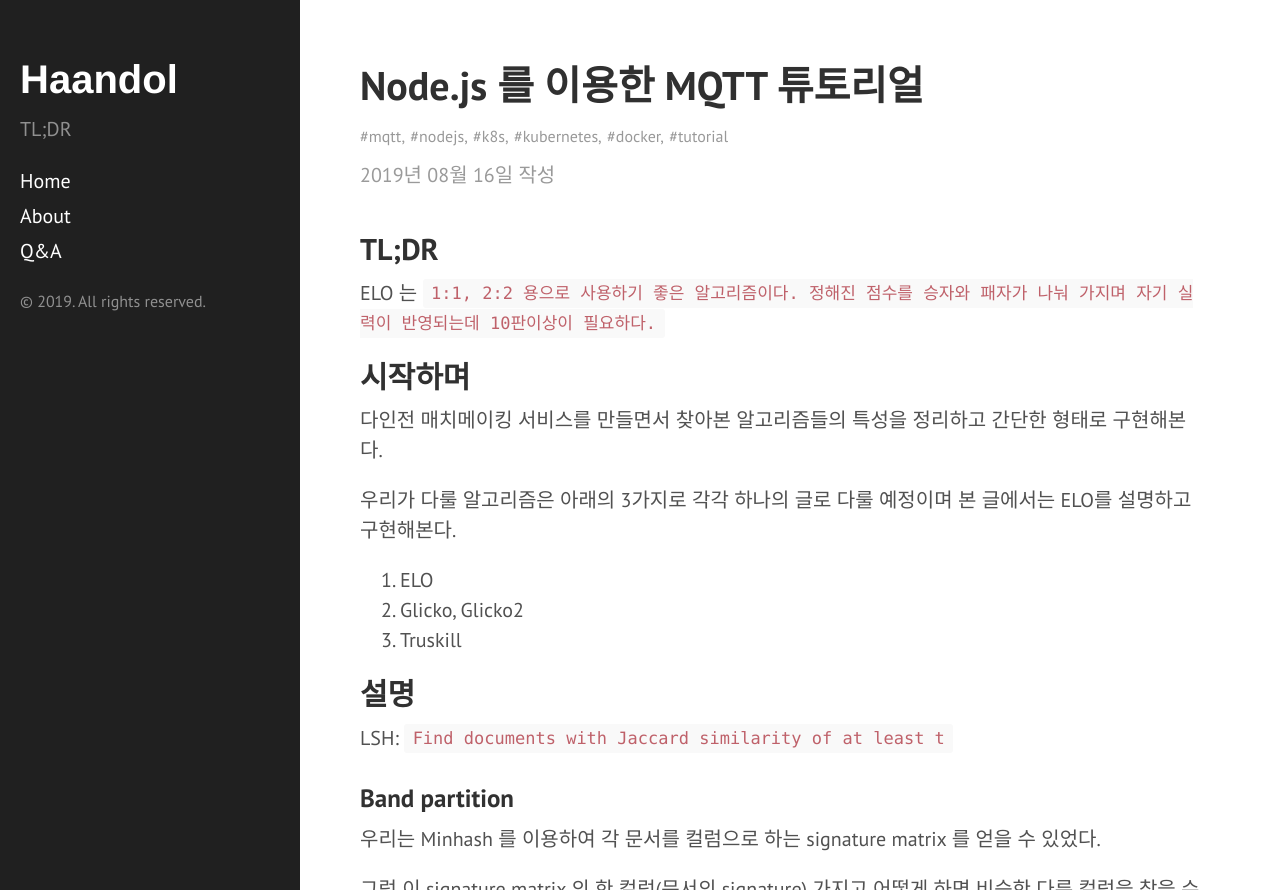
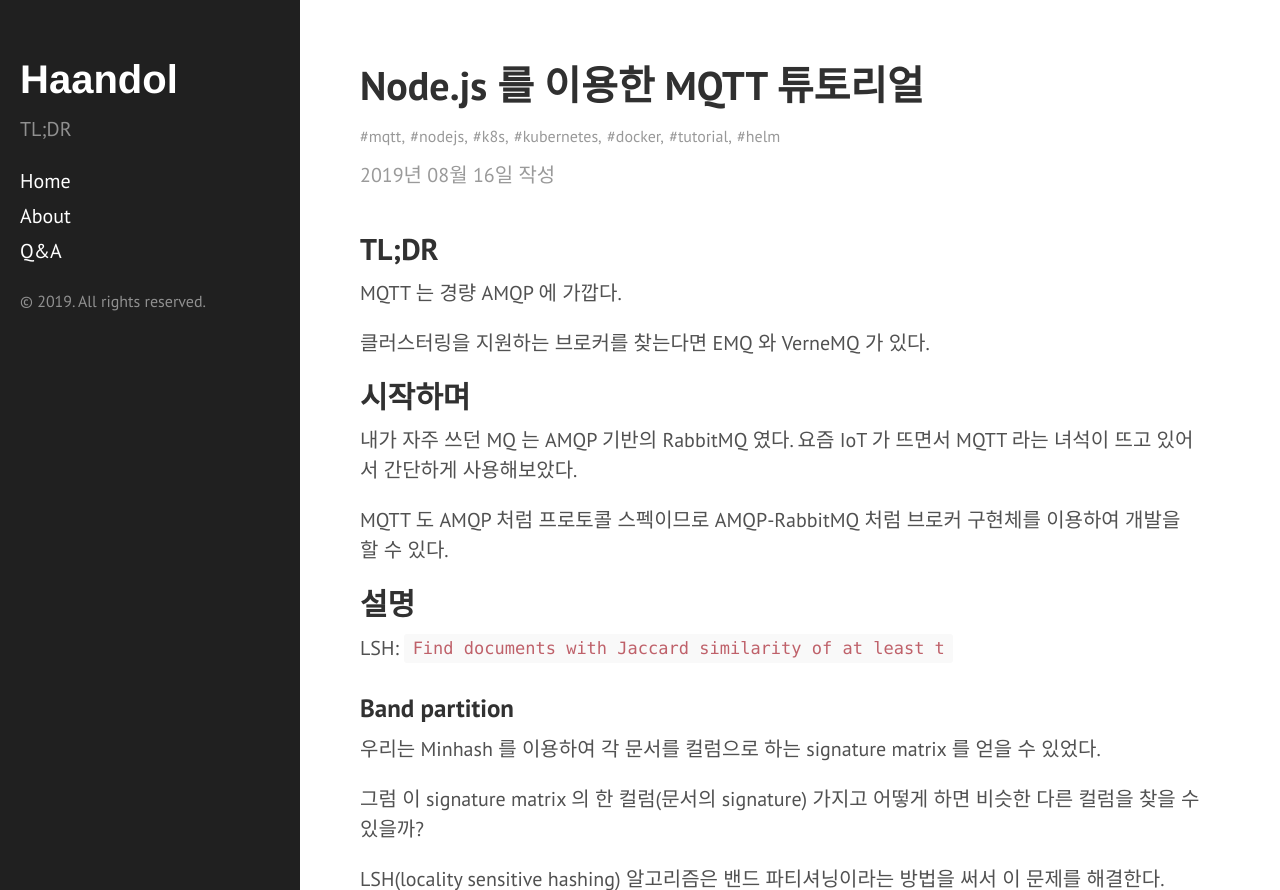
Before and after one commit to haandol/haandol.github.com, a Jekyll site: the page built from _posts/2019-08-16-vernemq-nodejs-mqtt-tutorial.md, in a window 1280 px wide and 900 px high, cut to the strip 0-890 px from the top of the window. Built offline with Jekyll 4.4.1, drawn with Linux system fonts in a browser that asks for light colours; comment, search, counter and statistics services are not loaded.

Commit message:
editing article

```diff
--- a/_posts/2019-08-16-vernemq-nodejs-mqtt-tutorial.md
+++ b/_posts/2019-08-16-vernemq-nodejs-mqtt-tutorial.md
@@ -4,23 +4,23 @@ title: Node.js 를 이용한 MQTT 튜토리얼
 excerpt: MQTT tutorial using Node.js
 author: vincent
 email: ldg55d@gmail.com
-tags: mqtt, nodejs, k8s, kubernetes, docker, tutorial
+tags: mqtt, nodejs, k8s, kubernetes, docker, tutorial, helm
 publish: false
 ---
 
 ## TL;DR
 
-ELO 는 `1:1, 2:2 용으로 사용하기 좋은 알고리즘이다. 정해진 점수를 승자와 패자가 나눠 가지며 자기 실력이 반영되는데 10판이상이 필요하다.`
+MQTT 는 경량 AMQP 에 가깝다.
+
+클러스터링을 지원하는 브로커를 찾는다면 EMQ 와 VerneMQ 가 있다.
 
 ## 시작하며
 
-다인전 매치메이킹 서비스를 만들면서 찾아본 알고리즘들의 특성을 정리하고 간단한 형태로 구현해본다.
+내가 자주 쓰던 MQ 는 AMQP 기반의 RabbitMQ 였다. 요즘 IoT 가 뜨면서 MQTT 라는 녀석이 뜨고 있어서 간단하게 사용해보았다.
 
-우리가 다룰 알고리즘은 아래의 3가지로 각각 하나의 글로 다룰 예정이며 본 글에서는 ELO를 설명하고 구현해본다.
 
-1. ELO
-2. Glicko, Glicko2
-3. Truskill
+
+MQTT 도 AMQP 처럼 프로토콜 스펙이므로 AMQP-RabbitMQ 처럼 브로커 구현체를 이용하여 개발을 할 수 있다.
 
 ## 설명
 
```
